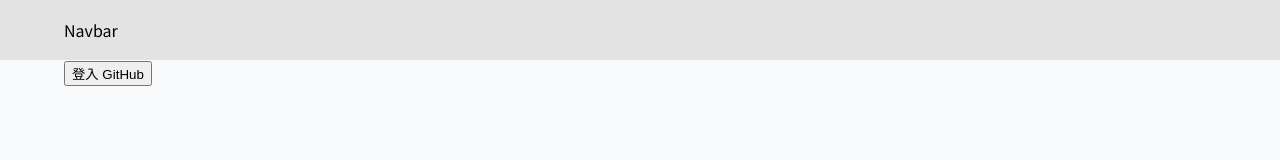
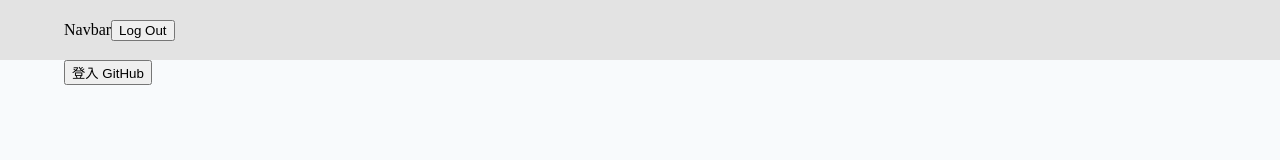
Before and after one commit to LoisChen68/github-issue-panel, a Next.js app: page / in a window 1280 px wide. Shown: the top 160 px of the page. Built offline with nearby package versions, Linux system fonts and the light colour scheme.

Commit message:
feat: modify Login & add Log out

```diff
--- a/src/pages/_app.tsx
+++ b/src/pages/_app.tsx
@@ -1,13 +1,20 @@
 import '@/styles/globals.scss'
+import '@/styles/reset.scss'
 import style from '@/styles/Layout.module.scss'
 import type { AppProps } from 'next/app'
+import router from 'next/router'
 
 export default function App({ Component, pageProps }: AppProps) {
+  function handleLogoutClick() {
+    localStorage.removeItem('token')
+    router.push('/')
+  }
   return (
     <div className={style.wrapper}>
       <div className={style['nav-bar-wrapper']}>
         <div className={style['nav-bar-container']}>
           <span>Navbar</span>
+          <button onClick={handleLogoutClick}>Log Out</button>
         </div>
       </div>
       <div className={style.container}>
--- a/src/pages/index.tsx
+++ b/src/pages/index.tsx
@@ -1,6 +1,6 @@
 function HomePage() {
   const handleLoginClick = () => {
-    window.location.href = `https://github.com/login/oauth/authorize?client_id=${process.env.NEXT_PUBLIC_GITHUB_CLIENT_ID}`
+    window.location.href = `https://github.com/login/oauth/authorize?scope=public_repo&client_id=${process.env.NEXT_PUBLIC_GITHUB_CLIENT_ID}`
   }
 
   return (
```
